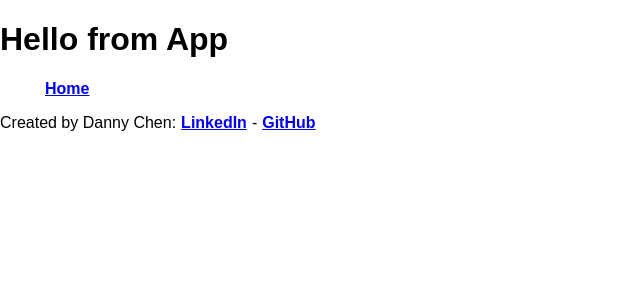
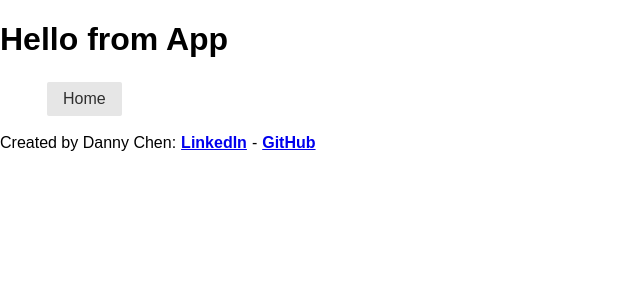
Before and after one commit to dchen284/gathering-point-solo, a React (Create React App) app in the folder frontend/: page / in a window 1280 px wide. Shown: the top 300 px of the page, without its empty margins (0-640 px from the left). Built offline with nearby package versions, Linux system fonts and the light colour scheme; no server answers.

Commit message:
change home from link to button

```diff
--- a/frontend/src/components/Navigation/Navigation.js
+++ b/frontend/src/components/Navigation/Navigation.js
@@ -32,7 +32,9 @@ function Navigation({ isLoaded }){
   return (
     <ul>
       <li>
-        <NavLink exact to="/">Home</NavLink>
+        <NavLink exact to="/">
+          <button className="pure-button">Home</button>
+        </NavLink>
         {isLoaded && sessionLinks}
       </li>
     </ul>
```
